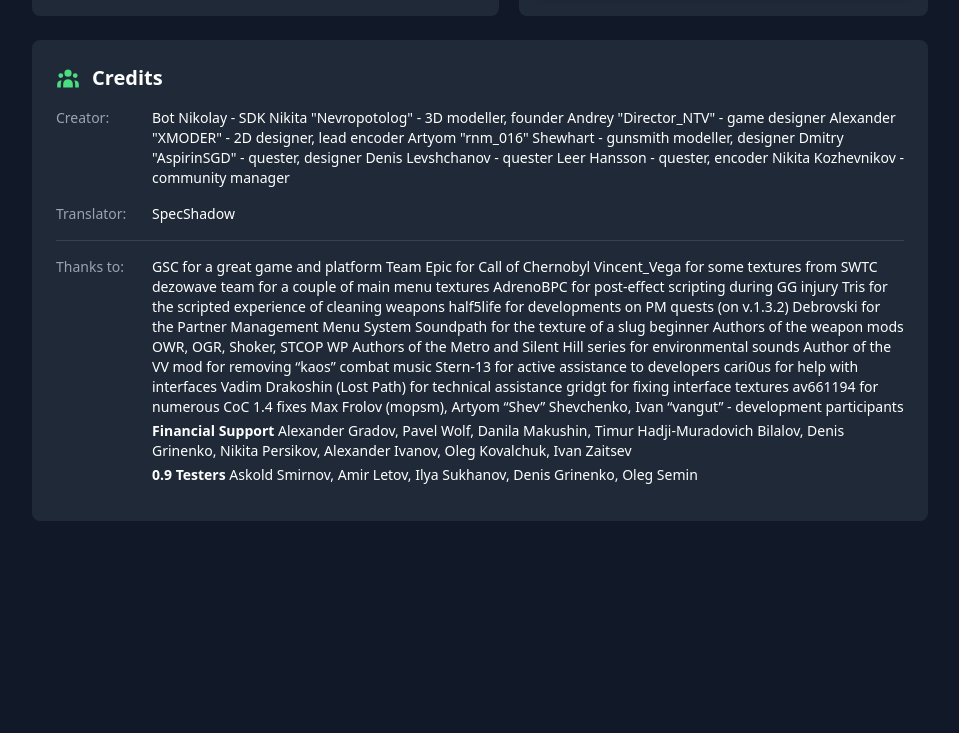
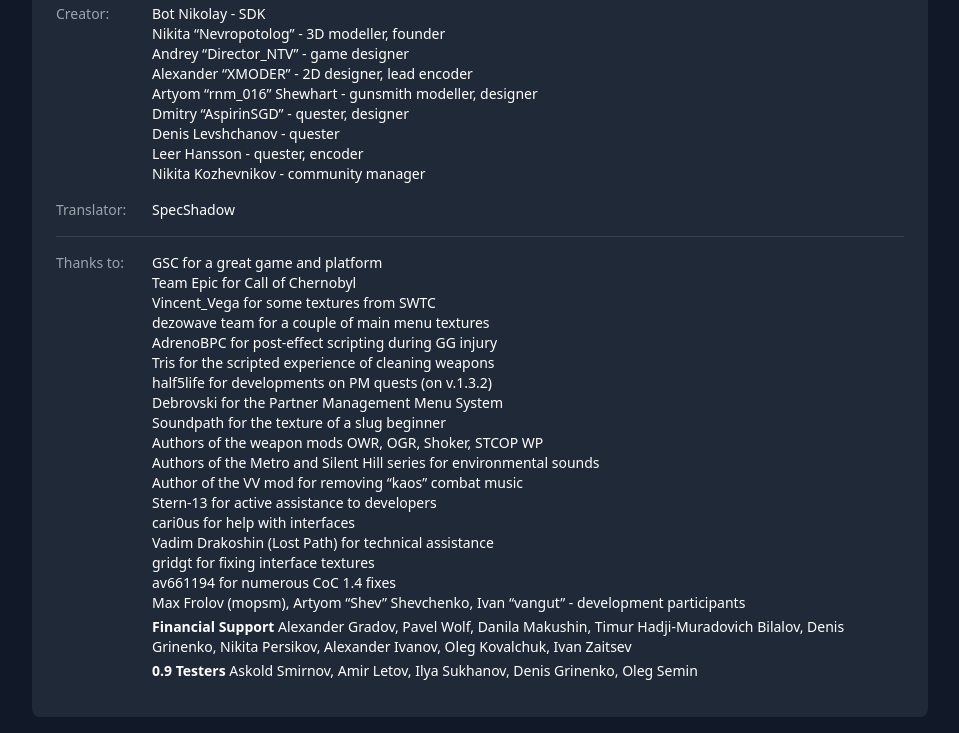
Before and after one commit to Cheekitos/CSMA, a Jekyll site: the page built from _mods/legend-returns.md, in a window 1280 px wide and 1400 px high, scrolled down 854 px, cut to the strip 667-1400 px from the top of the window. Shown: the whole strip, without its empty margins (160-1119 px from the left). Built offline with Jekyll 4.4.1, drawn with Linux system fonts in a browser that asks for light colours; nearby versions of some CDN libraries; before the commit the page ends 2058 px from its top, so only the background shows below that; some of the changed text lies outside the part shown.

Commit message:
Update legend-returns.md

```diff
--- a/_mods/legend-returns.md
+++ b/_mods/legend-returns.md
@@ -8,7 +8,7 @@
 engine: "Call of Chernobyl"
 release_date: "2018-03-21"
 short_description: "The largest story-driven overhaul for Call of Chernobyl, blending open-world, freeplay gameplay with full plots and storylines to discover for multiple factions. Special attention was given to Sin and their quests, making it a must-play faction!"
-description: "Legend Returns is a freeplay-driven S.T.A.L.K.E.R. mod that blends restored cut content, new mechanics, and multiple faction storylines into one atmospheric experience. <br> Each faction comes with its own quests, perks, and challenges. The mod adds an expanded weapon pack, a detailed skill system, a demanding economy, new anomalies, psi-storms, <br> and cut mutants brought back from early builds. Built on Call of Chernobyl, it keeps performance stable while offering plenty of side quests and exploration. <br> Whether you join Sin, Duty, Clear Sky, or Monolith, the Zone here is harsh, unpredictable, and full of ways to test your survival. <br><br> Perfectly capturing the eerie feel of the original games, and enhanced by immersive soundscapes and events like psi-storms. While some storylines are rough or unfinished and balance can be harsh, fans praise its stability, mood, and sheer variety. A must-try for those who seek the \"lost\" vision of the Zone."
+description: "Legend Returns is a freeplay-driven S.T.A.L.K.E.R. mod that blends restored cut content, new mechanics, and multiple faction storylines into one atmospheric experience.<br> Each faction comes with its own quests, perks, and challenges. The mod adds an expanded weapon pack, a detailed skill system, a demanding economy, new anomalies, psi-storms, and cut mutants brought back from early builds.<br> Built on Call of Chernobyl, it perfectly captures the eerie feel of the original games, keeps performance stable and offers plenty of side quests and exploration. Whether you join Sin, Duty, Clear Sky, or Monolith, the Zone here is harsh, unpredictable, and full of ways to test your survival."
 
 gallery_images:
 
@@ -35,35 +35,35 @@
     url: "https://ap-pro.ru/stuff/zov_pripjati/legend-returns-092-r214/"
 
 mod_creator: |
-  Bot Nikolay - SDK
-  Nikita "Nevropotolog" - 3D modeller, founder
-  Andrey "Director_NTV" - game designer
-  Alexander "XMODER" - 2D designer, lead encoder
-  Artyom "rnm_016" Shewhart - gunsmith modeller, designer
-  Dmitry "AspirinSGD" - quester, designer
-  Denis Levshchanov - quester
-  Leer Hansson - quester, encoder
-  Nikita Kozhevnikov - community manager
+  * Bot Nikolay - SDK
+  * Nikita "Nevropotolog" - 3D modeller, founder
+  * Andrey "Director_NTV" - game designer
+  * Alexander "XMODER" - 2D designer, lead encoder
+  * Artyom "rnm_016" Shewhart - gunsmith modeller, designer
+  * Dmitry "AspirinSGD" - quester, designer
+  * Denis Levshchanov - quester
+  * Leer Hansson - quester, encoder
+  * Nikita Kozhevnikov - community manager
 translation_by: "SpecShadow"
 additional_credits: |
-  GSC for a great game and platform
-  Team Epic for Call of Chernobyl
-  Vincent_Vega for some textures from SWTC
-  dezowave team for a couple of main menu textures
-  AdrenoBPC for post-effect scripting during GG injury
-  Tris for the scripted experience of cleaning weapons
-  half5life for developments on PM quests (on v.1.3.2)
-  Debrovski for the Partner Management Menu System
-  Soundpath for the texture of a slug beginner
-  Authors of the weapon mods OWR, OGR, Shoker, STCOP WP
-  Authors of the Metro and Silent Hill series for environmental sounds
-  Author of the VV mod for removing "kaos" combat music
-  Stern-13 for active assistance to developers
-  cari0us for help with interfaces
-  Vadim Drakoshin (Lost Path) for technical assistance
-  gridgt for fixing interface textures
-  av661194 for numerous CoC 1.4 fixes
-  Max Frolov (mopsm), Artyom "Shev" Shevchenko, Ivan "vangut" - development participants
+  * GSC for a great game and platform
+  * Team Epic for Call of Chernobyl
+  * Vincent_Vega for some textures from SWTC
+  * dezowave team for a couple of main menu textures
+  * AdrenoBPC for post-effect scripting during GG injury
+  * Tris for the scripted experience of cleaning weapons
+  * half5life for developments on PM quests (on v.1.3.2)
+  * Debrovski for the Partner Management Menu System
+  * Soundpath for the texture of a slug beginner
+  * Authors of the weapon mods OWR, OGR, Shoker, STCOP WP
+  * Authors of the Metro and Silent Hill series for environmental sounds
+  * Author of the VV mod for removing "kaos" combat music
+  * Stern-13 for active assistance to developers
+  * cari0us for help with interfaces
+  * Vadim Drakoshin (Lost Path) for technical assistance
+  * gridgt for fixing interface textures
+  * av661194 for numerous CoC 1.4 fixes
+  * Max Frolov (mopsm), Artyom "Shev" Shevchenko, Ivan "vangut" - development participants
 
   **Financial Support**
   Alexander Gradov, Pavel Wolf, Danila Makushin, Timur Hadji-Muradovich Bilalov, Denis Grinenko, Nikita Persikov, Alexander Ivanov, Oleg Kovalchuk, Ivan Zaitsev
```
